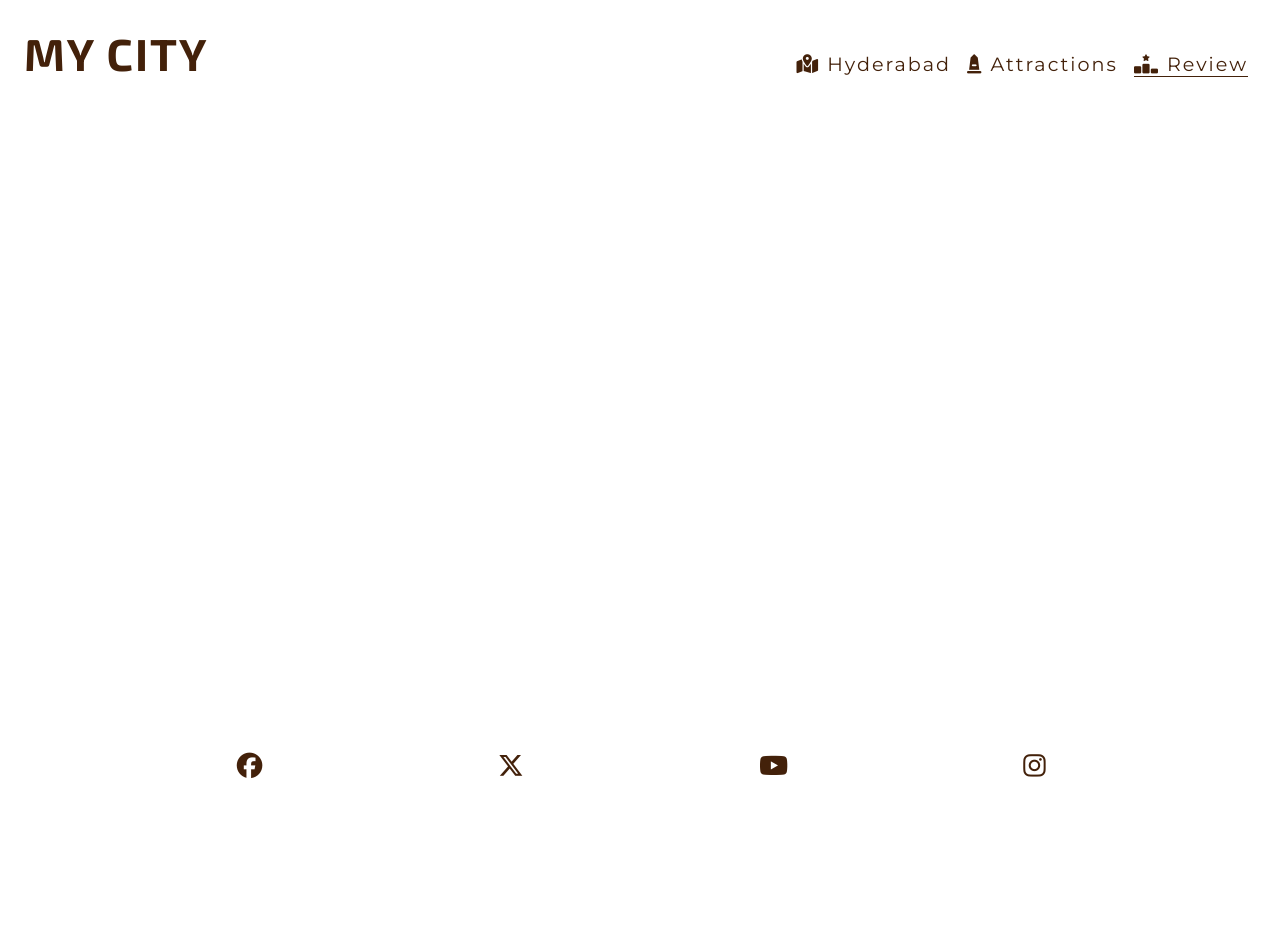
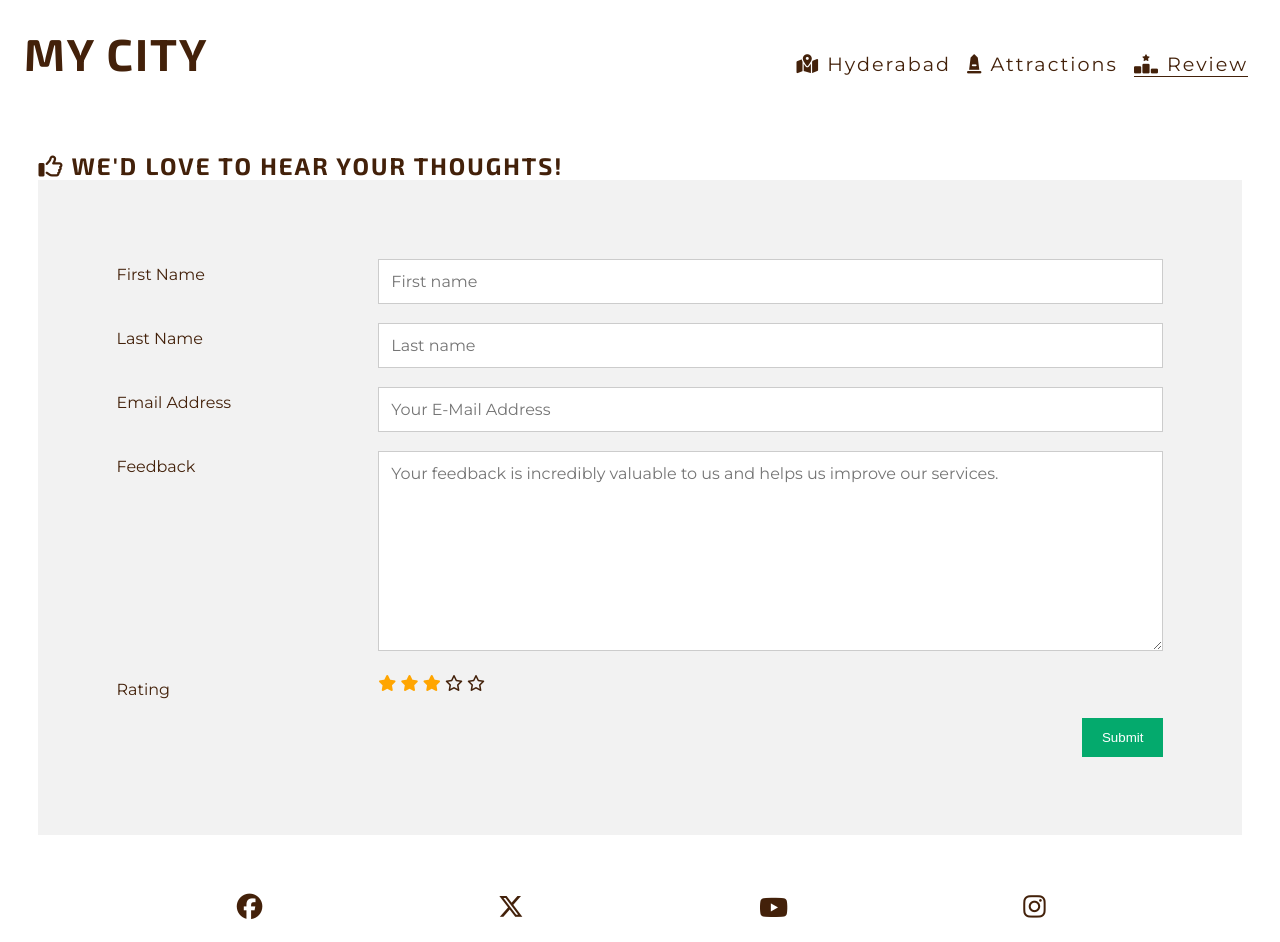
Before and after one commit to aremandanaveenkumar/mycity-hyderabad, a plain HTML site: page review.html in a window 1280 px wide. Before the commit the page ends 800 px from the top, so only its background shows below. Drawn offline with Linux system fonts and the light colour scheme.

Commit message:
Added review Form and styling

```diff
--- a/assets/css/style.css
+++ b/assets/css/style.css
@@ -95,7 +95,7 @@ li.dropdown {
 .dropdown-content {
     display: none;
     position: absolute;
-    margin-top:3px;
+    margin-top: 3px;
     background-color: #ffffff;
     min-width: 160px;
     box-shadow: 0px 8px 16px 0px rgba(0, 0, 0, 0.2);
@@ -180,6 +180,75 @@ hr {
     margin-bottom: 20px;
 }
 
+/* Review Styles */
+#review{
+    padding: 3%;
+}
+
+.container {
+    background-color: #f2f2f2;
+    padding: 20px;
+  }
+
+#review-form {
+    padding: 5%;
+}
+
+input[type=text],
+select,
+textarea {
+    width: 100%;
+    padding: 12px;
+    border: 1px solid #ccc;
+    resize: vertical;
+    color: #43210a;
+    font-family: "Montserrat", sans-serif;
+    font-size: 100%;
+}
+
+#text-input-label {
+    padding: 12px 12px 12px 0;
+    display: inline-block;
+}
+
+input[type=submit] {
+    background-color: #04AA6D;
+    color: white;
+    padding: 12px 20px;
+    cursor: pointer;
+    float: right;
+    border: 0;
+}
+
+input[type=submit]:hover {
+    background-color: #45a049;
+    border: 0;
+}
+
+.col-25 {
+    float: left;
+    width: 100%;
+    margin-top: 0;
+}
+
+.col-75 {
+    float: left;
+    width: 100%;
+    margin-top: 0;
+}
+
+/* Clear floats after the columns */
+.row::after {
+    content: "";
+    display: table;
+    clear: both;
+}
+
+.rating-checked {
+    color: orange;
+  }
+
+
 /* Footer */
 #social-networks {
     text-align: center;
@@ -247,6 +316,17 @@ hr {
         top: 30%;
         left: 10px
     }
+
+    .col-25 {
+        width: 25%;
+        margin-top: 6px;
+    }
+
+    .col-75 {
+        width: 75%;
+        margin-top: 0;
+    }
+
 }
 
 /* Media queries : larger screen sizes (992px and up) */
--- a/review.html
+++ b/review.html
@@ -47,7 +47,65 @@
 
     <!-- Main Content -->
     <main>
-
+        <section id="review">
+            <h2><i class="fa-regular fa-thumbs-up"></i> We'd Love to Hear Your Thoughts!</h2>
+            <div class="container">
+                <form method="post" action="https://formdump.codeinstitute.net" id="review-form">
+                    <div class="row">
+                        <div class="col-25">
+                          <label for="first-name" class="text-input-label">First Name</label>
+                        </div>
+                        <div class="col-75">
+                            <input type="text" name="first_name" id="first-name" class="text-input" placeholder="First name" required>
+                        </div>
+                      </div>
+                      <br>
+                      <div class="row">
+                        <div class="col-25">
+                          <label for="last-name" class="text-input-label">Last Name</label>
+                        </div>
+                        <div class="col-75">
+                          <input type="text" class="last_name" id="last-name" name="lastname" placeholder="Last name" required>
+                        </div>
+                      </div>
+                      <br>
+                      <div class="row">
+                        <div class="col-25">
+                          <label for="email-address" class="text-input-label">Email Address</label>
+                        </div>
+                        <div class="col-75">
+                            <input type="text" class="text-input" id="email-address" name="email_address" placeholder="Your E-Mail Address" required>
+                        </div>
+                      </div>
+                      <br>
+                      <div class="row">
+                        <div class="col-25">
+                          <label for="feedback" class="text-input-label">Feedback</label>
+                        </div>
+                        <div class="col-75">
+                          <textarea id="feedback" class="text-area" name="feedback" placeholder="Your feedback is incredibly valuable to us and helps us improve our services." style="height:200px"></textarea>
+                        </div>
+                      </div>
+                      <br>
+                      <div class="row">
+                        <div class="col-25">
+                          <label for="feedback-stars" class="text-input-label">Rating</label>
+                        </div>
+                        <div class="col-75" id="feedback-stars">
+                            <span class="rating-checked"><i class="fa-solid fa-star"></i></span>
+                            <span class="rating-checked"><i class="fa-solid fa-star"></i></span>
+                            <span class="rating-checked"><i class="fa-solid fa-star"></i></span>
+                            <span><i class="fa-regular fa-star"></i></span>
+                            <span><i class="fa-regular fa-star"></i></span>
+                        </div>
+                      </div>
+                      <br>
+                      <div class="row">
+                        <input type="submit" value="Submit">
+                      </div>
+                </form>
+            </div>
+        </section>
 
     </main>
 
```
